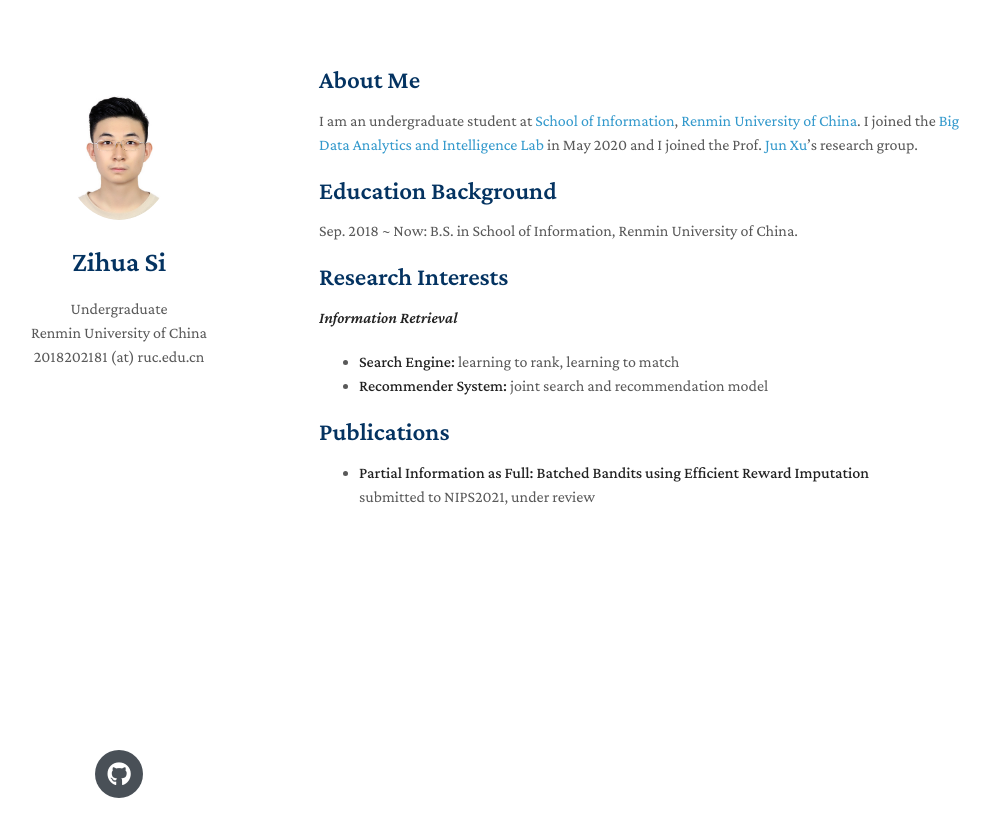
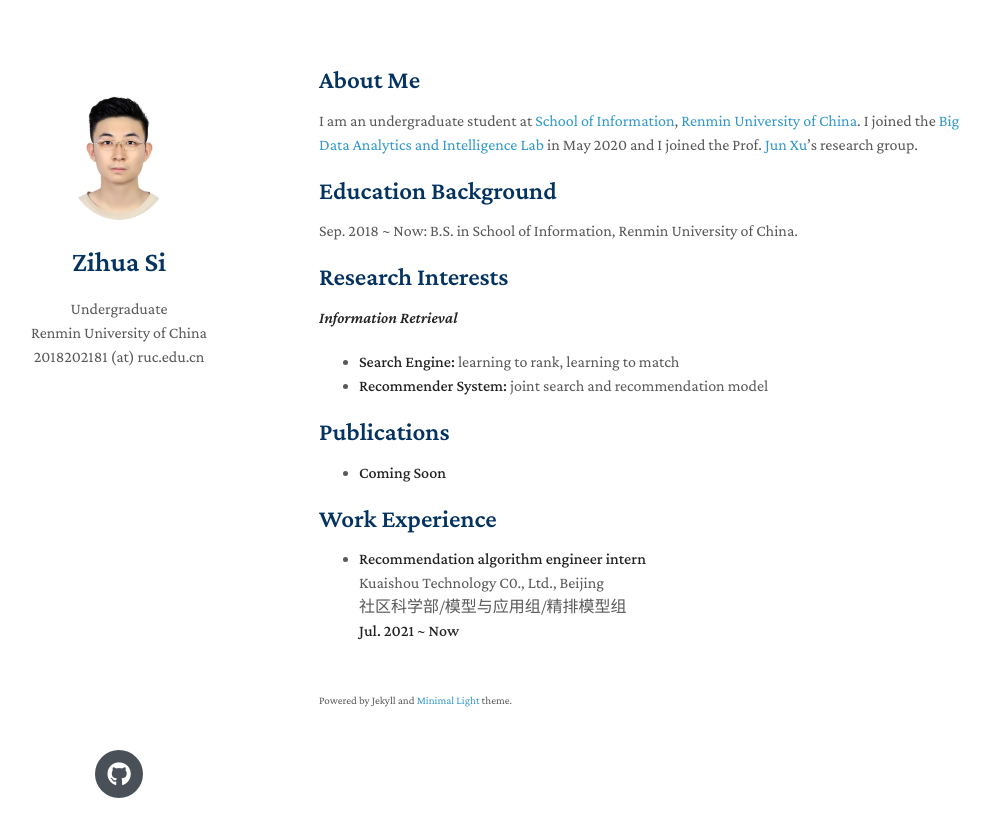
Before and after one commit to Ethan00Si/ethan00si.github.io, a Jekyll site: the page built from index.md, in a window 1280 px wide. Shown: the top 837 px of the page, without its empty margins (151-1141 px from the left). Built offline with Jekyll 4.4.1, drawn with Linux system fonts in a browser that asks for light colours; nearby versions of some CDN libraries; a style sheet for code colours, icons or effects is not loaded.

Commit message:
add work experience

```diff
--- a/_layouts/homepage.html
+++ b/_layouts/homepage.html
@@ -52,7 +52,7 @@
 
       <br>
 
-      <!-- <p><small>Powered by Jekyll and <a href="https://github.com/yaoyao-liu/minimal-light" target="_blank" rel="noopener">Minimal Light</a> theme.</small></p> -->
+      <p><small>Powered by Jekyll and <a href="https://github.com/yaoyao-liu/minimal-light" target="_blank" rel="noopener">Minimal Light</a> theme.</small></p>
 
       </section>
       <footer>
--- a/index.md
+++ b/index.md
@@ -21,10 +21,12 @@ Sep. 2018 ~ Now: B.S. in School of Information, Renmin University of China.
 
 ## Publications
 
-- **Partial Information as Full: Batched Bandits using Efficient Reward Imputation**
+- **Coming Soon**
+
+<!-- - **Partial Information as Full: Batched Bandits using Efficient Reward Imputation**
   <br>
   submitted to NIPS2021, under review
-  <br>
+  <br>  -->
   <!-- 33rd Conference on Neural Information Processing Systems. **NeurIPS 2019**.
   <br>
   [[PDF](http://papers.nips.cc/paper/9216-learning-to-self-train-for-semi-supervised-few-shot-classification.pdf)] [[Code](https://github.com/xinzheli1217/learning-to-self-train)] -->
@@ -53,6 +55,18 @@ Sep. 2018 ~ Now: B.S. in School of Information, Renmin University of China.
   <br>
   [[PDF](http://openaccess.thecvf.com/content_CVPR_2019/papers/Sun_Meta-Transfer_Learning_for_Few-Shot_Learning_CVPR_2019_paper.pdf)] [[Code](https://github.com/yaoyao-liu/meta-transfer-learning)] [[Project](https://mtl.yyliu.net/)] -->
 
+## Work Experience
+
+- **Recommendation algorithm engineer intern**
+  <br>
+  Kuaishou Technology C0., Ltd., Beijing
+  <br>
+  社区科学部/模型与应用组/精排模型组
+  <br>
+  **Jul. 2021 ~ Now**
+  <br>
+
+
 <!-- ## Services
 
 - Co-organizer: [ACM MM Asia 2020](https://mmasia2020.org/).
```
Also changed, not shown: README_zh_Hans.md (deleted), 1 other file.
